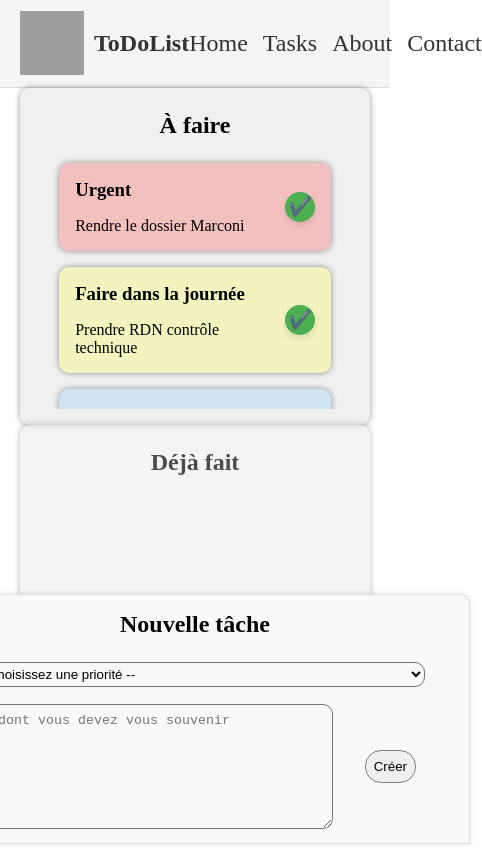
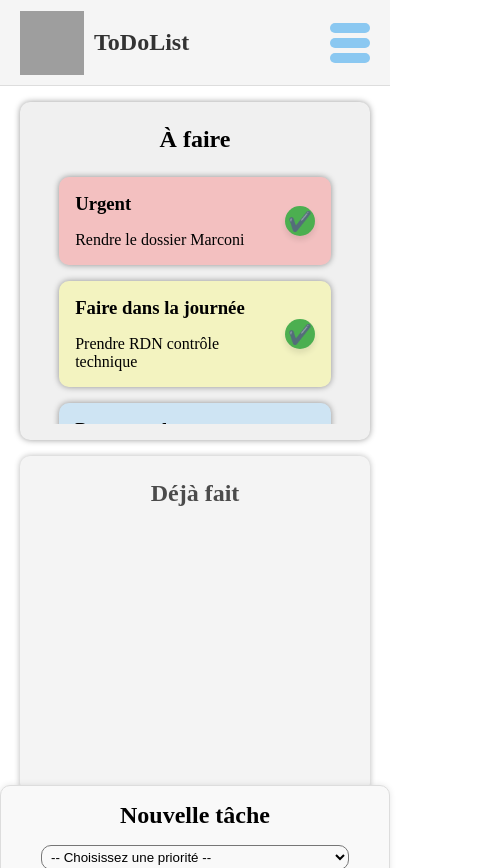
Before and after one commit to Remy-PARMENTIER-LEMIERE/atelier-binome-react, a React (Vite) app in the folder Atelier-Binome/: page / in a window 390 px wide. Shown: the whole page, 482 px wide, since content can reach past the window. Before the commit the page ends 844 px from the top, so only its background shows below. Built offline with nearby package versions, Linux system fonts and the light colour scheme; grey boxes are pictures that could not be loaded.

Commit message:
added burger-menu, opening of tools for mobile, adjustements on css

```diff
--- a/Atelier-Binome/src/App.css
+++ b/Atelier-Binome/src/App.css
@@ -5,9 +5,26 @@
 }
 
 main {
+  min-height: calc(100vh - 84px);
   display: flex;
-  min-height: calc(100vh - 84px - 250px);
+  flex-direction: column;
+  overflow: hidden;
+}
+
+.cards-container {
+  display: flex;
   align-items: center;
   justify-content: space-evenly;
   flex-wrap: wrap;
+  gap: 1rem;
+  margin: 16px 0 75px;
+  flex-grow: 1;
 }
+
+@media screen and (max-width: 747px) {
+  main {
+    display: block;
+    margin: 0 auto;
+    min-height: calc(100vh - 86px);
+  }
+}
--- a/Atelier-Binome/src/App.tsx
+++ b/Atelier-Binome/src/App.tsx
@@ -45,10 +45,12 @@ function App() {
     <>
       <Header />
       <main>
-        <ToDoCard toDoCardProps={tasksToDoProp} onTaskComplete={moveTaskToDone} />
-        <AlreadyDone doneTasksProp={doneTasks} />
+        <div className="cards-container">
+          <ToDoCard toDoCardProps={tasksToDoProp} onTaskComplete={moveTaskToDone} />
+          <AlreadyDone doneTasksProp={doneTasks} />
+        </div>
+      <Tools setNewToDo={setTasksToDoProp} currentToDoList={tasksToDoProp} />
       </main>
-      <Tools setNewToDo={setTasksToDoProp} currentToDoList={tasksToDoProp} />
     </>
   );
 }
--- a/Atelier-Binome/src/components/Header/Header.css
+++ b/Atelier-Binome/src/components/Header/Header.css
@@ -7,6 +7,7 @@
     padding: 10px 20px;
     background-color: #f5f5f5;
     border-bottom: 1px solid #ddd;
+    z-index: 2;
 }
 
 .logo-container {
@@ -27,6 +28,7 @@
     font-size: 1.5rem;
     color: #333;
     font-weight: bold;
+    margin: 19px 0;
 }
 
 .nav-bar {
@@ -35,7 +37,7 @@
     /* Espace entre chaque lien */
 }
 
-.nav-bar a {
+.nav-bar a, .mobile-nav a {
     text-decoration: none;
     color: #333;
     font-weight: 500;
@@ -43,7 +45,49 @@
     transition: color 0.3s ease;
 }
 
-.nav-bar a:hover {
+.nav-bar a:hover, .mobile-nav a:hover {
     color: #007BFF;
     /* Couleur au survol */
 }
+
+.burger-menu {
+    width: 40px;
+    height: 40px;
+    display: flex;
+    flex-direction: column;
+    gap: 5px;
+    display: none;
+}
+
+.burger-menu span {
+    width: 100%;
+    height: 10px;
+    background-color: rgb(139, 200, 241);
+    border-radius: 5px;
+}
+
+.mobile-nav {
+    background-color: #f5f5f5;
+    border-bottom: 1px solid #ddd;
+    height: 50px;
+    width: 100%;
+    display: flex;
+    justify-content: space-evenly;
+    align-items: center;
+    position: absolute;
+    transition: 0.3s;
+}
+
+.open-nav {
+    transform: translateY(86px);
+    z-index: 1;
+}
+
+@media screen and (max-width: 992px) {
+    .nav-bar {
+        display: none;
+    }
+    .burger-menu {
+        display: flex;
+    }
+}
--- a/Atelier-Binome/src/components/Header/Header.tsx
+++ b/Atelier-Binome/src/components/Header/Header.tsx
@@ -1,9 +1,20 @@
 import "./Header.css"
-
+import { useState } from "react";
 
 
 function Header() {
+    const [classListNav, setClassListNav] = useState("mobile-nav");
+
+    const handleClick = () => {
+        if (classListNav === "mobile-nav") {
+            setClassListNav("mobile-nav open-nav");
+        } else {
+            setClassListNav("mobile-nav");
+        }
+    }
+
     return (
+        <>
             <header className="header">
                 <div className="logo-container">
                     <img
@@ -19,7 +30,17 @@ function Header() {
                     <a href="/about">About</a>
                     <a href="/contact">Contact</a>
                 </nav>
+                <div className="burger-menu" onClick={handleClick}>
+                    <span></span><span></span><span></span>
+                </div>
             </header>
+            <nav className={classListNav}>
+                <a href="/">Home</a>
+                <a href="/tasks">Tasks</a>
+                <a href="/about">About</a>
+                <a href="/contact">Contact</a>
+            </nav>
+        </>
     );
 }
 export default Header;
--- a/Atelier-Binome/src/components/Tools/Tools.css
+++ b/Atelier-Binome/src/components/Tools/Tools.css
@@ -7,9 +7,7 @@
   box-shadow: 0 0 6px rgba(0, 0, 0, 0.1);
   padding: 1rem 2rem;
   border-radius: 10px 10px 0 0;
-  position:fixed;
-  bottom: 0;
-  left: calc(50% - (550px / 2));
+
 }
 
 .tools h3 {
@@ -58,3 +56,52 @@
   border-radius: 16px;
   border: 1px solid gray;
 }
+
+@media screen and (max-width: 747px) {
+  .tools {
+    max-width: 100%;
+    transform: translate(-50%, 191px);
+    position: fixed;
+    bottom: 0;
+    left: 50%;
+    transition: 0.3s;
+  }
+
+  .open-tools {
+    transform: translate(-50%, 0);
+  }
+
+  .tools h3 {
+    cursor: pointer;
+  }
+}
+
+@media screen and (max-width: 460px) {
+  .tools h3 {
+    margin-bottom: 1rem;
+    width: 100%;
+    text-align: center;
+  }
+
+  .tools form {
+    display: flex;
+    flex-direction: column;
+    gap: unset;
+  }
+
+  .tools select {
+    width: 100%;
+    margin-bottom: 1rem;
+    height: 30px;
+  }
+
+  .tools textarea {
+    width: 100%;
+    height: 100px;
+    margin-bottom: 0.5rem;
+  }
+
+  .tools button {
+    transform: translateY(0.4rem);
+  }
+}
--- a/Atelier-Binome/src/components/Tools/Tools.tsx
+++ b/Atelier-Binome/src/components/Tools/Tools.tsx
@@ -42,10 +42,22 @@ function Tools({ setNewToDo, currentToDoList }: StateSetter) {
     setNewToDoTask("");
   }
 
+  //OPEN AND REDUCE TOOLS
+
+  const [openStatus, setOpenStatus] = useState("tools")
+
+  const handleClick = () => {
+    if (openStatus === "tools") {
+        setOpenStatus("tools open-tools");
+    } else {
+        setOpenStatus("tools");
+    }
+}
+
 
   return (
-    <section className="tools">
-      <h3>Nouvelle tâche</h3>
+    <section className={openStatus}>
+      <h3 onClick={handleClick}>Nouvelle tâche</h3>
       <form action=""  onSubmit={handleSubmit}>
         <select name="priority" id="priority-selector" value={newToDoPriority} onChange={handleChangePriority} required>
           <option value="">-- Choisissez une priorité --</option>
```
Lines whose indentation alone changed are shown as unchanged.
